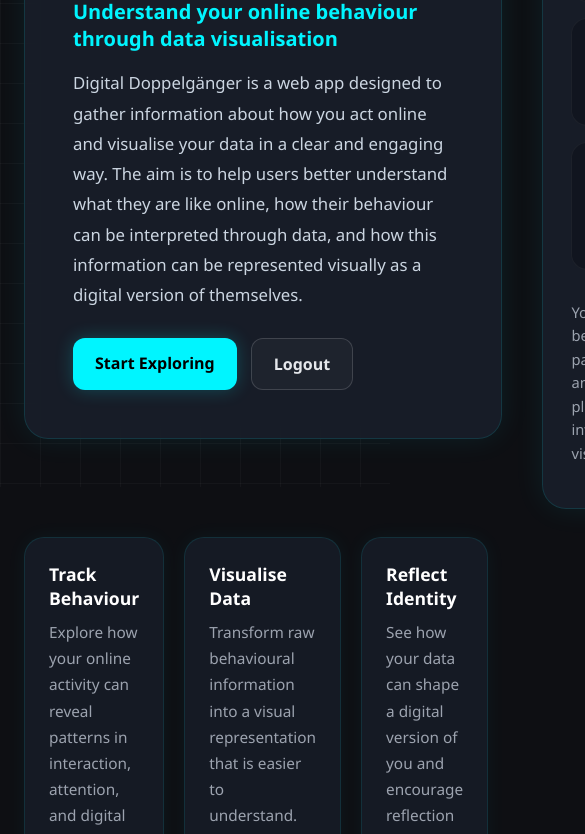
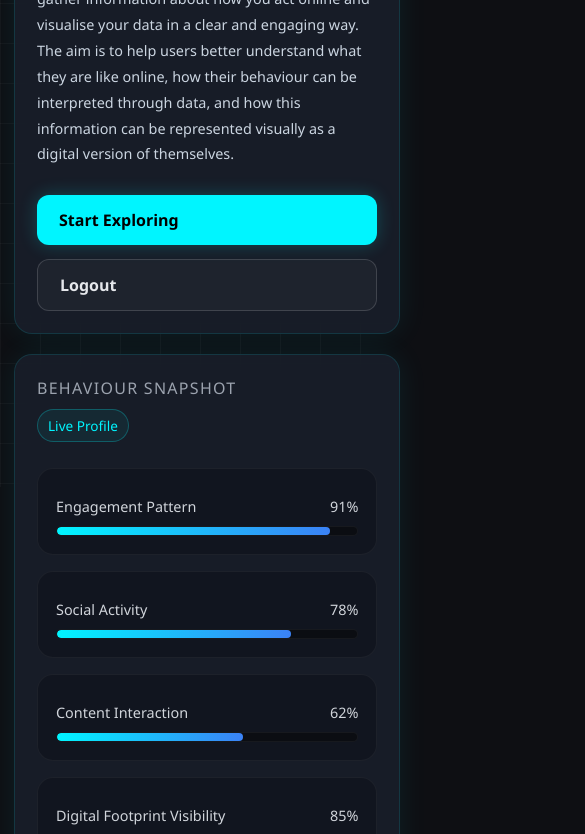
Before and after one commit to Kiran110405/Creative-project-, a website: page Creative-Project /views/homepage.html in a window 390 px wide. Shown: the part 357-1191 px from the top of the page, 585 px wide, since content can reach past the window. Drawn offline with Linux system fonts and the light colour scheme; files that its build step writes are made by us from their sources.

Commit message:
screen size for homepage

```diff
--- a/Creative-Project /public/homepage.css
+++ b/Creative-Project /public/homepage.css
@@ -289,3 +289,118 @@ h1::after {
     line-height: 1.7;
     font-size: 0.96rem;
 }
+
+@media (max-width: 1024px) {
+    .main {
+        padding: 32px 20px;
+    }
+
+    .hero {
+        grid-template-columns: 1fr;
+        gap: 28px;
+    }
+
+    .hero-text {
+        padding: 38px;
+    }
+
+    h1 {
+        font-size: 500%;
+    }
+
+    .visual-panel {
+        min-height: auto;
+    }
+
+    .feature-strip {
+        grid-template-columns: 1fr;
+    }
+}
+
+@media (max-width: 600px) {
+    .main {
+        padding: 24px 14px;
+        justify-content: flex-start;
+    }
+
+    .hero {
+        gap: 20px;
+    }
+
+    .hero-text,
+    .visual-panel,
+    .feature-card {
+        padding: 22px;
+        border-radius: 18px;
+    }
+
+    .tag {
+        font-size: 0.7rem;
+        padding: 7px 10px;
+    }
+
+    h1 {
+        margin: 14px 0;
+        font-size: 300%;
+        line-height: 1;
+    }
+
+    intro-title {
+        font-size: 100%;
+    }
+
+    .intro-text {
+        font-size: 90%;
+    }
+
+    .button-group {
+        flex-direction: column;
+    }
+
+    .btn {
+        width: 100%;
+    }
+
+    .panel-header {
+        flex-direction: column;
+        align-items: flex-start;
+        gap: 10px;
+    }
+
+    .data-line {
+        font-size: 90%;
+        gap: 10px;
+    }
+
+    .feature-strip {
+        gap: 14px;
+        margin-top: 20px;
+    }
+
+    .feature-card h3 {
+        font-size: 100%;
+    }
+
+    .feature-card p,
+    .small-text {
+        font-size: 100%;
+    }
+
+
+}
+
+@media (max-width: 380px) {
+    h1 {
+        font-size: 180%;
+    }
+
+    .hero-text,
+    .visual-panel,
+    .feature-card {
+        padding: 18px;
+    }
+
+    .intro-text {
+        font-size: 90%;
+    }
+}
```
Also changed, not shown: Creative-Project /views/survey4.html (+2 -2 lines), Creative-Project /public/Assets/newGIF.gif (added), Creative-Project /public/Assets/newGIF2.gif (added).
